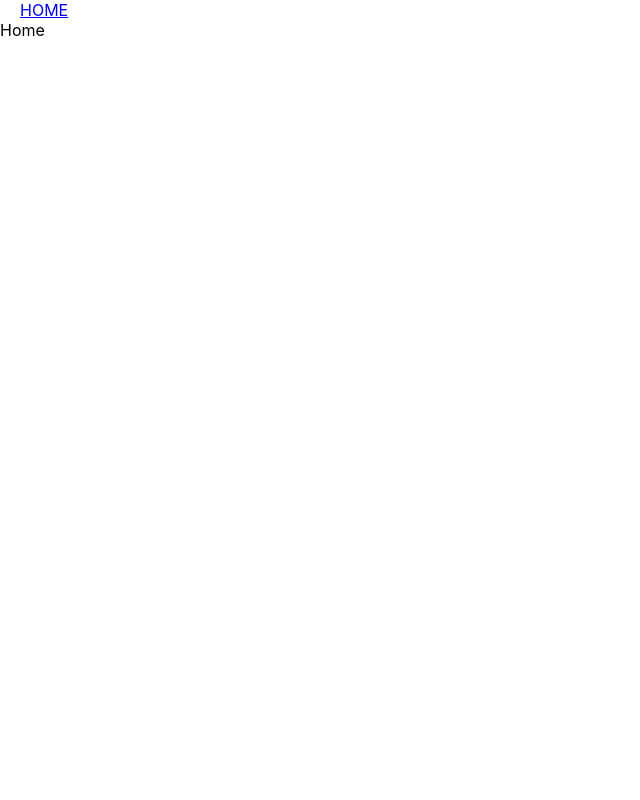
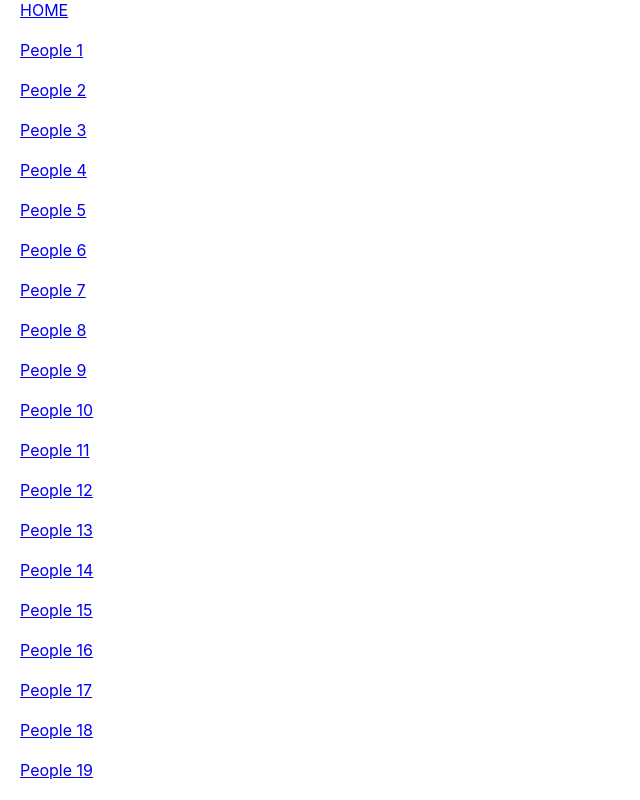
Before and after one commit to cpwaldow/starwars-api, a React (Create React App) app: page / in a window 1280 px wide. Shown: the top 800 px of the page, without its empty margins (0-640 px from the left). Built offline with nearby package versions, Linux system fonts and the light colour scheme; the HTML template or start-up script is replaced by a standard one.

Commit message:
criando link generico para personagens retornados por id

```diff
--- a/src/page/Home.jsx
+++ b/src/page/Home.jsx
@@ -1,5 +1,29 @@
+import { Link } from 'react-router-dom';
+import styled from 'styled-components';
+
+const Anchor = styled(Link)`
+  margin: 20px;
+  display: block;
+`;
+
+const handleLinks = () => {
+  let arr = [];
+  for (let index = 1; index <= 83; index += 1) {
+    arr.push(`/people/${index}`);
+  }
+  return arr;
+};
+
 const Home = () => {
-  return <div>Home</div>;
+  return (
+    <div>
+      {handleLinks().map((link) => (
+        <Anchor to={link} key={link}>
+          People {link.split('/people/')[1]}
+        </Anchor>
+      ))}
+    </div>
+  );
 };
 
 export default Home;
```
